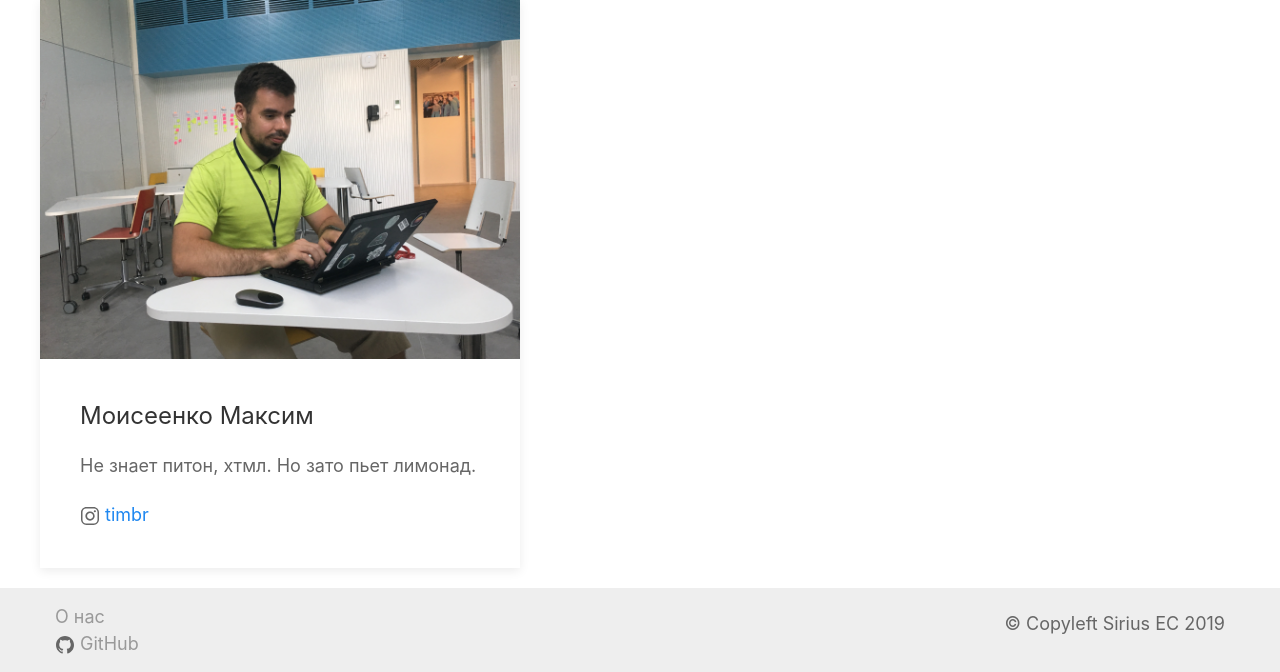
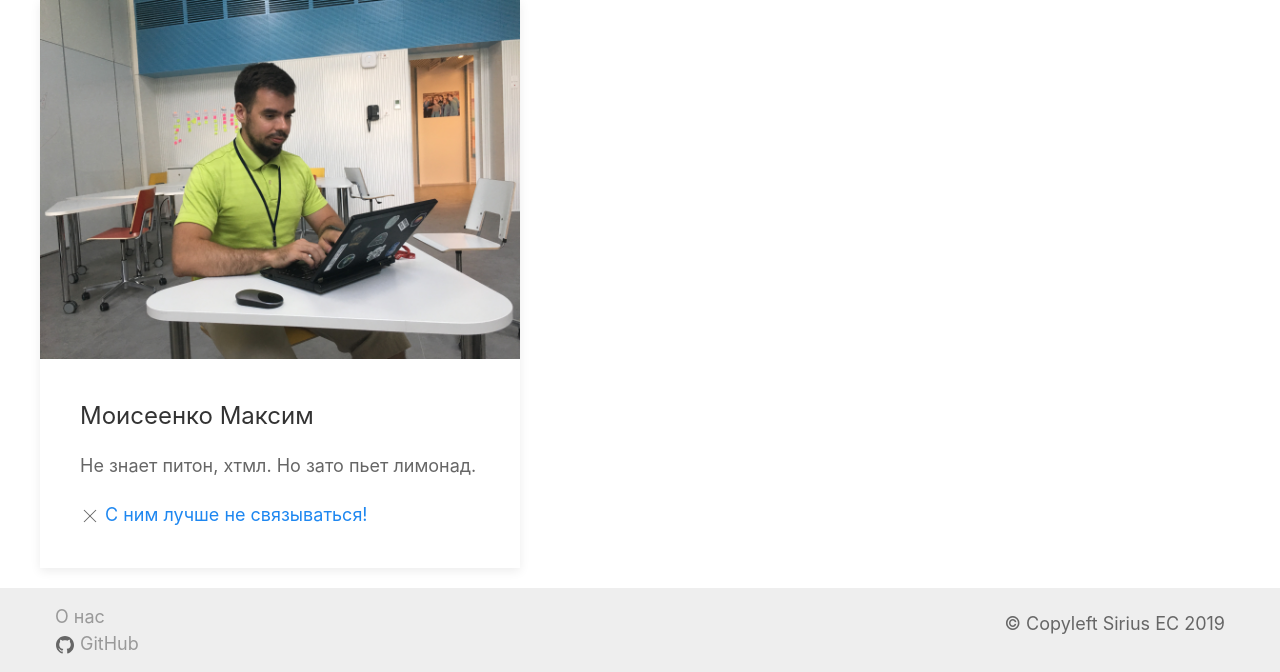
Before and after one commit to fincert-sirius/avengers, a Flask app: page /about in a window 1280 px wide. Shown: the part 2005-2677 px from the top of the page. Run offline with Flask 2, Linux system fonts and the light colour scheme.

```diff
--- a/frontend/templates/about.html
+++ b/frontend/templates/about.html
@@ -109,8 +109,8 @@
 	                <h3 class="uk-card-title">Моисеенко Максим</h3>
 	                <p>Не знает питон, хтмл. Но зато пьет лимонад.</p>
 	                <div class="uk-inline">
-	                	<span uk-icon="icon: instagram"></span>
-	                	<a target="_blank" href="">timbr</a>
+                        <span uk-icon="icon: close"></span>
+                        <a>С ним лучше не связываться!</a>
 	                </div>
 	            </div>
 	        </div>
```
